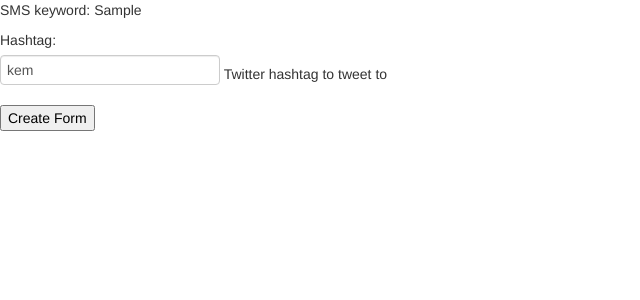
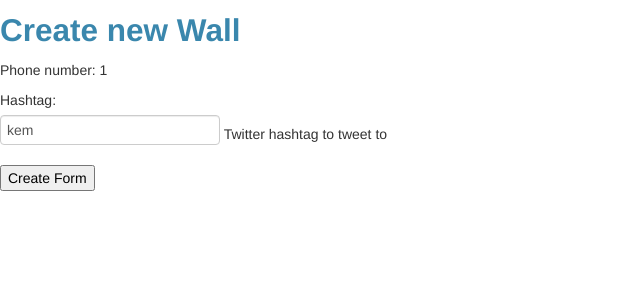
Before and after one commit to Aaron1011/texting_wall, a Django app: template main/templates/create_wall.html in a window 1280 px wide. Shown: the top 300 px of the page, without its empty margins (0-640 px from the left). Run offline with Django 3.2, Linux system fonts and the light colour scheme; tables that the repository leaves empty hold one stand-in row (values such as "Sample post"); the template is opened without the code that fills it: values that come from a table or form of the project are taken from there, most other values are stand-ins (such as "Sample title", 1, 10 or a date in 2020); parts of the project's set-up code (start-up, migrations or seed data) failed here and were passed over; some libraries are stand-ins or nearby versions.

Commit message:
Improved wall creation form

```diff
--- a/main/templates/create_wall.html
+++ b/main/templates/create_wall.html
@@ -1,8 +1,10 @@
 {% extends "base.html" %}
 {% block content %}
+<h2 class="text-info">Create new Wall</h2>
 <form  action="." method="post">{% csrf_token %}
-<p>SMS keyword: {{ sms_keyword }}<p>
+<p>Phone number: {{ phone_number }}<p>
 {{ form.as_p }}
+<input type="hidden" name = "phone_number" value="{{ phone_number }}" />
 <input type="submit" value="Create Form" />
 </form>
 {% endblock  %}
```
